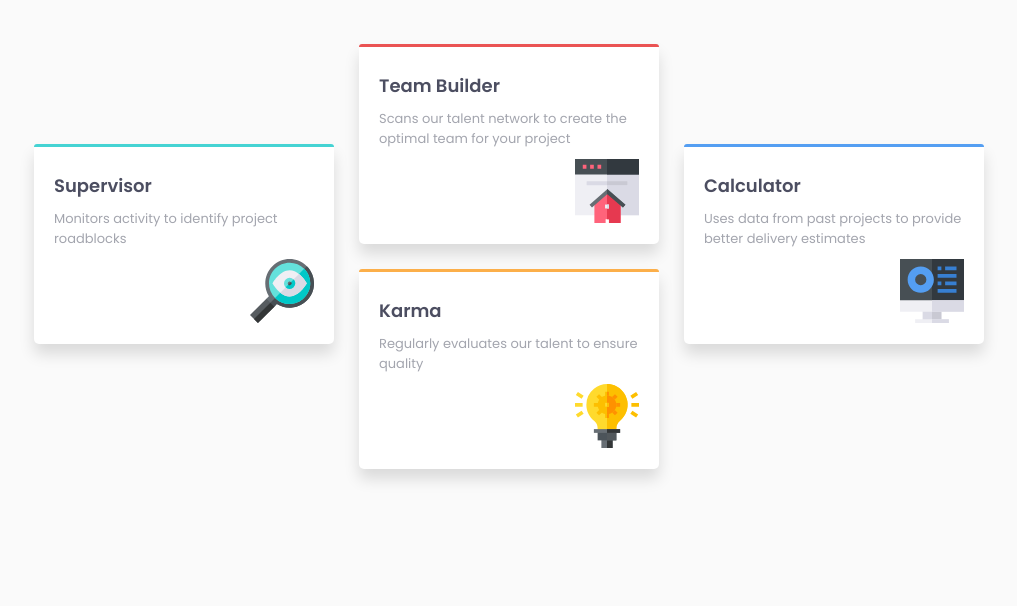
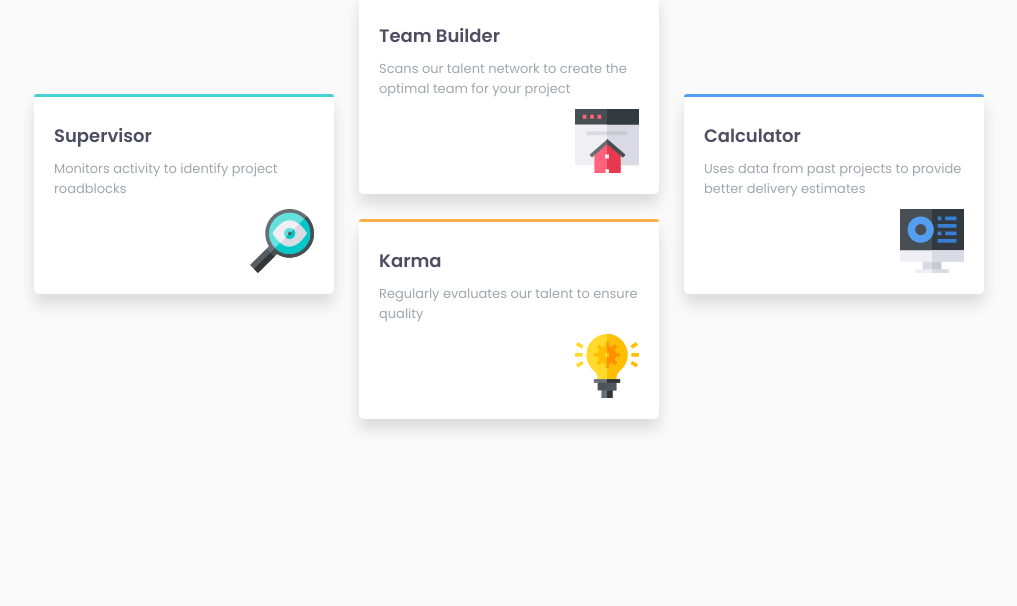
Before and after one commit to almeida883/HTML-CSS, a plain HTML site: page Exercise08/index.html in a window 1280 px wide. Shown: the part 294-900 px from the top of the page, without its empty margins (131-1148 px from the left). After the commit the page ends 800 px from the top, so only its background shows below. Drawn offline with Linux system fonts and the light colour scheme.

Commit message:
Atualização

```diff
--- a/Exercise08/desktop.css
+++ b/Exercise08/desktop.css
@@ -25,7 +25,6 @@ body {
     flex-direction: column;
     min-height: 100vh;
     font-family: var(--Poppins);
-    padding: 50px 0px;
     font-size: 15px;
 }
 
```
